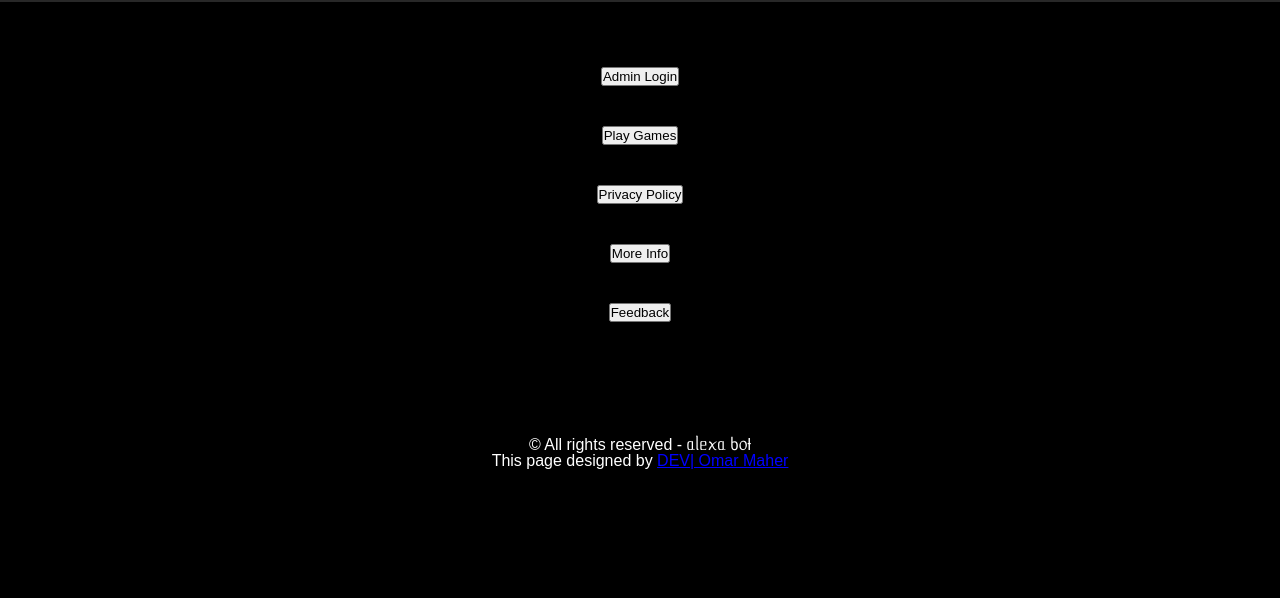
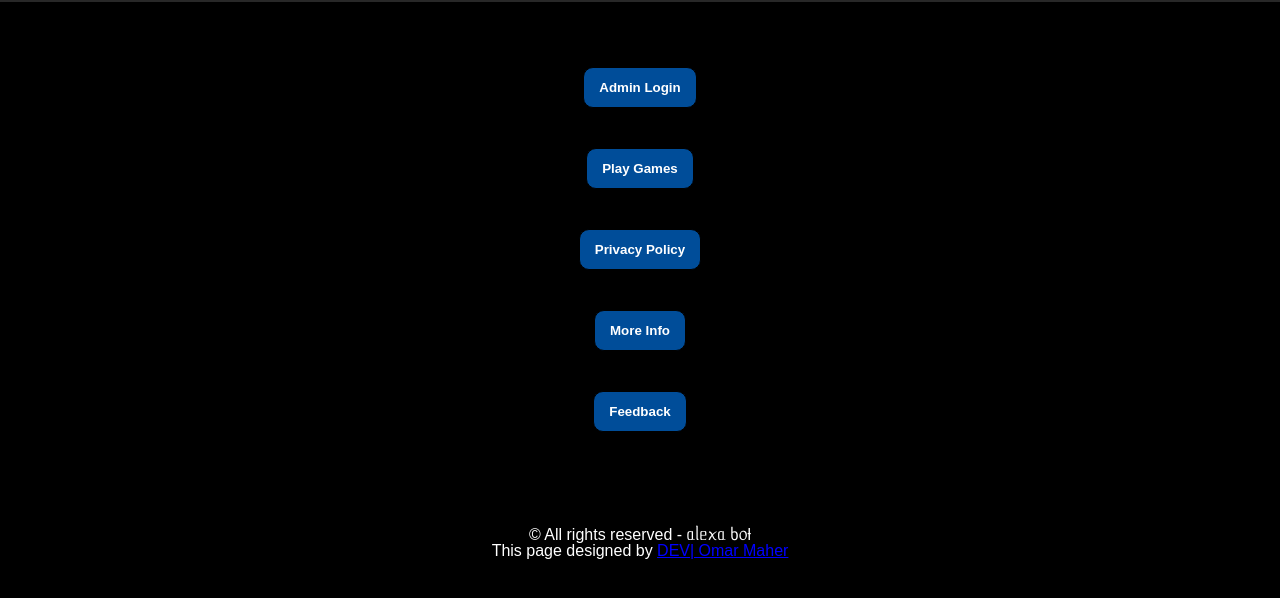
Before and after one commit to NB991/Alexa-Bot, a plain HTML site: page index.html in a window 1280 px wide. Shown: the part 88-686 px from the top of the page. Drawn offline with Linux system fonts and the light colour scheme.

Commit message:
Update index.css

```diff
--- a/index.css
+++ b/index.css
@@ -27,17 +27,17 @@ body {
     padding: 15px;
 }
 
-.buttons a {
+.buttons button {
     background: #004d99;
     color: white;
     font-weight: bold;
     text-decoration: none;
     border-radius: 10px;
-    padding: 10px 12px;
-    margin-top: 100px;
+    padding: 12px 15px;
+    border: 1px solid black;
 }
 
-.buttons a:hover {
+.buttons button:hover {
     background: darkblue;
 }
 
@@ -45,7 +45,7 @@ footer {
     text-align: center;
     line-height: 1.0;
     color: white;
-    margin-top: 100px;
+    margin-top: 80px;
     margin-bottom: 15px;
 }
 
```
